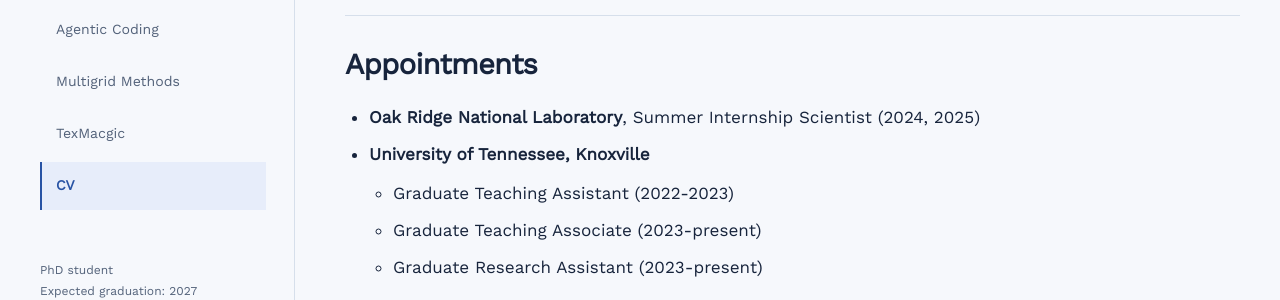
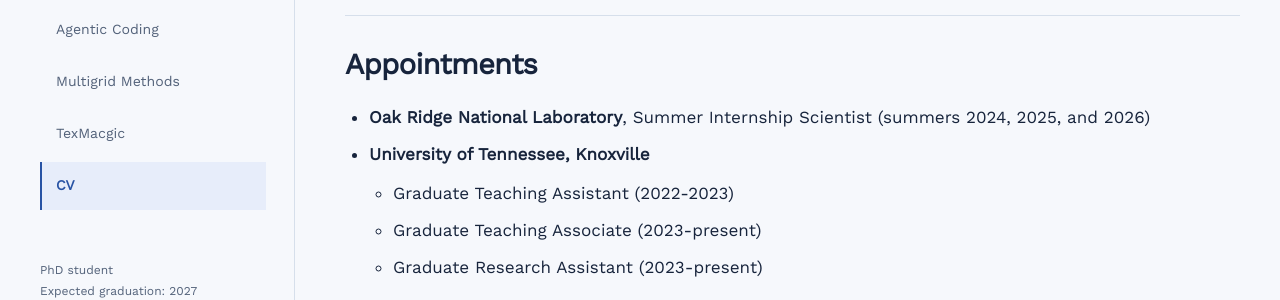
Before and after one commit to Calvin1127XD/Calvin1127XD.github.io, a Jekyll site: the page built from _pages/cv.md, in a window 1280 px wide. Shown: the part 549-849 px from the top of the page. Built offline with Jekyll 4.4.1, drawn with Linux system fonts in a browser that asks for light colours.

Commit message:
Add official TexMacgic gallery and refine shared slideshow behavior

```diff
--- a/_layouts/default.html
+++ b/_layouts/default.html
@@ -38,8 +38,8 @@
         {% include academic-footer.html %}
       </div>
     </div>
-    {% if page.nav_key == 'home' or page.nav_key == 'github' %}
-    <script src="{{ '/assets/js/bsam-gallery.js' | relative_url }}" defer></script>
+    {% if page.nav_key == 'home' or page.nav_key == 'github' or page.nav_key == 'app' %}
+    <script src="{{ '/assets/js/figure-gallery.js' | relative_url }}" defer></script>
     {% endif %}
     {% include google-analytics.html %}
   </body>
--- a/_pages/cv.md
+++ b/_pages/cv.md
@@ -22,7 +22,7 @@
 
 ## Appointments
 
-- **Oak Ridge National Laboratory**, Summer Internship Scientist (2024, 2025)
+- **Oak Ridge National Laboratory**, Summer Internship Scientist (summers 2024, 2025, and 2026)
 - **University of Tennessee, Knoxville**
   - Graduate Teaching Assistant (2022-2023)
   - Graduate Teaching Associate (2023-present)
--- a/_pages/texmacgic.html
+++ b/_pages/texmacgic.html
@@ -42,7 +42,10 @@
 <h3>Proposed edits and approvals</h3>
 <p>Review proposed changes and grant approvals in the app. Local file history and reversible edits support checking or undoing changes.</p></article></div>
 <p class="integration-note">AI features are optional. Provider accounts and tools are installed separately; see the setup and privacy details below.</p></section>
-<figure class="product-screenshot"><a href="{{ '/assets/images/texmacgic-appstore.webp' | relative_url }}" aria-label="Open the full TexMacgic App Store screenshot"><img src="{{ '/assets/images/texmacgic-appstore.webp' | relative_url }}" alt="Published TexMacgic App Store screenshot showing the project sidebar, LaTeX editor, and PDF preview" width="1600" height="1000"></a><figcaption>Published App Store screenshot · LaTeX source and PDF preview in one workspace</figcaption></figure>
+<div class="app-promotion-gallery" id="appstore-screenshots">
+  {% include figure-gallery.html gallery=site.data.figure_galleries.texmacgic %}
+  <p class="gallery-source">Five promotional screenshots from the <a href="https://apps.apple.com/us/app/texmacgic/id6804365513">official App Store listing</a>.</p>
+</div>
 <section class="section">
 <div class="section-heading">
 <div>
--- a/assets/css/academic.css
+++ b/assets/css/academic.css
@@ -43,32 +43,34 @@
 .research-visual .bsam-highlight-intro{padding:0;max-width:780px}
 .research-visual .bsam-highlight-intro h2{max-width:700px}
 .research-visual .bsam-highlight-intro p:not(.eyebrow){margin-top:18px;margin-bottom:18px}
-.bsam-gallery{min-width:0}
-.bsam-figures{display:grid;grid-template-columns:1fr 1fr;gap:24px;align-items:start}
-.bsam-gallery .bsam-overview{grid-column:1/-1}
-.bsam-gallery figure{min-width:0}
-.bsam-gallery figure>a{display:block;padding:8px;background:white;border:1px solid var(--line)}
-.research-visual .bsam-gallery img,.bsam-gallery img{width:100%;height:auto;aspect-ratio:auto;object-fit:contain}
-.research-visual .bsam-gallery figcaption,.bsam-gallery figcaption{font-size:12px}
-.bsam-repo .bsam-gallery{margin-top:26px}
-.bsam-gallery [hidden]{display:none!important}
-.bsam-gallery[data-enhanced]{display:grid;grid-template-columns:96px minmax(0,1fr);gap:12px 16px;align-items:start;width:100%;max-width:720px;margin-inline:auto}
-.research-visual .bsam-gallery[data-enhanced]{padding:0}
-.bsam-gallery[data-enhanced] .bsam-figures{grid-column:2;grid-row:1;display:block;min-width:0;touch-action:pan-y pinch-zoom}
-.bsam-gallery[data-enhanced] .bsam-figures figure>a{position:relative;aspect-ratio:8/5;display:block;padding:0}
-.research-visual .bsam-gallery[data-enhanced] .bsam-figures img,.bsam-gallery[data-enhanced] .bsam-figures img{position:absolute;inset:8px;height:calc(100% - 16px);width:calc(100% - 16px);object-fit:contain}
-.bsam-gallery[data-enhanced] figcaption{min-height:var(--bsam-caption-height,0px)}
-.bsam-gallery-controls{grid-column:1/-1;grid-row:2;display:grid;grid-template-columns:44px minmax(0,1fr) 44px;align-items:center;gap:12px}
-.bsam-gallery-controls button{min-height:44px;border:1px solid var(--line);border-radius:4px;background:white;color:var(--accent);font:inherit;font-size:22px;cursor:pointer}
-.bsam-gallery-status{color:var(--muted);font-size:13px;text-align:center;line-height:1.5;min-height:44px;display:flex;align-items:center;justify-content:center}
-.bsam-gallery-thumbnails{grid-column:1;grid-row:1;display:grid;grid-template-columns:1fr;gap:8px}
-.bsam-gallery-thumbnails button{min-width:0;min-height:44px;padding:8px;border:2px solid var(--line);border-radius:4px;background:white;color:var(--muted);font:inherit;cursor:pointer;text-align:left}
-.bsam-gallery-thumbnails button[aria-pressed="true"]{border-color:var(--accent);background:var(--surface);color:var(--accent)}
-.research-visual .bsam-gallery-thumbnails img,.bsam-gallery-thumbnails img{width:100%;height:auto;aspect-ratio:8/5;object-fit:contain;background:white}
-.bsam-gallery-thumbnails span{display:block;font-size:12px;line-height:1.4;margin-top:8px;min-height:2.8em}
-.bsam-gallery button:hover{border-color:var(--accent)}
-.bsam-gallery button:focus-visible{outline:3px solid var(--accent);outline-offset:3px}
-.bsam-caption-measure{position:absolute;visibility:hidden;pointer-events:none;--bsam-caption-height:0px}
+.figure-gallery{min-width:0}
+.gallery-figures{display:grid;grid-template-columns:1fr 1fr;gap:24px;align-items:start}
+.figure-gallery .gallery-overview{grid-column:1/-1}
+.figure-gallery figure{min-width:0}
+.figure-gallery figure>a{display:block;padding:8px;background:white;border:1px solid var(--line)}
+.research-visual .figure-gallery img,.figure-gallery img{width:100%;height:auto;aspect-ratio:auto;object-fit:contain}
+.research-visual .figure-gallery figcaption,.figure-gallery figcaption{font-size:12px}
+.bsam-repo .figure-gallery{margin-top:26px}
+.figure-gallery [hidden]{display:none!important}
+.figure-gallery[data-enhanced]{display:grid;grid-template-columns:96px minmax(0,1fr);gap:12px 16px;align-items:start;width:100%;max-width:720px;margin-inline:auto}
+.research-visual .figure-gallery[data-enhanced]{padding:0}
+.figure-gallery[data-enhanced] .gallery-figures{grid-column:2;grid-row:1;display:block;min-width:0;touch-action:pan-y pinch-zoom}
+.figure-gallery[data-enhanced] .gallery-figures figure>a{position:relative;aspect-ratio:8/5;display:block;padding:0}
+.research-visual .figure-gallery[data-enhanced] .gallery-figures img,.figure-gallery[data-enhanced] .gallery-figures img{position:absolute;inset:8px;height:calc(100% - 16px);width:calc(100% - 16px);object-fit:contain}
+.figure-gallery[data-enhanced] figcaption{min-height:var(--gallery-caption-height,0px)}
+.gallery-controls{grid-column:1/-1;grid-row:2;display:grid;grid-template-columns:44px minmax(0,1fr) 44px;align-items:center;gap:12px}
+.gallery-controls button{min-height:44px;border:1px solid var(--line);border-radius:4px;background:white;color:var(--accent);font:inherit;font-size:22px;cursor:pointer}
+.gallery-controls .gallery-pause{grid-column:1/-1;justify-self:center;padding:0 14px;font-size:12px}
+.gallery-pause[aria-disabled="true"]{color:var(--muted);cursor:default}
+.gallery-status{color:var(--muted);font-size:13px;text-align:center;line-height:1.5;min-height:44px;display:flex;align-items:center;justify-content:center}
+.gallery-thumbnails{grid-column:1;grid-row:1;display:grid;grid-template-columns:1fr;gap:8px}
+.gallery-thumbnails button{min-width:0;min-height:44px;padding:8px;border:2px solid var(--line);border-radius:4px;background:white;color:var(--muted);font:inherit;cursor:pointer;text-align:left}
+.gallery-thumbnails button[aria-pressed="true"]{border-color:var(--accent);background:var(--surface);color:var(--accent)}
+.research-visual .gallery-thumbnails img,.gallery-thumbnails img{width:100%;height:auto;aspect-ratio:8/5;object-fit:contain;background:white}
+.gallery-thumbnails span{display:block;font-size:12px;line-height:1.4;margin-top:8px;min-height:2.8em}
+.figure-gallery button:hover{border-color:var(--accent)}
+.figure-gallery button:focus-visible{outline:3px solid var(--accent);outline-offset:3px}
+.gallery-caption-measure{position:absolute;visibility:hidden;pointer-events:none;--gallery-caption-height:0px}
 .publication-preview{display:grid;grid-template-columns:250px minmax(0,1fr);gap:28px;align-items:start}
 .publication-thumbnail{min-width:0}
 .publication-thumbnail>a{display:flex;align-items:center;justify-content:center;height:180px;padding:12px;border:1px solid var(--line);background:white}
@@ -77,15 +79,24 @@
 .publication-copy{min-width:0}
 @media(min-width:761px) and (max-width:1100px){.publication-preview{grid-template-columns:200px minmax(0,1fr);gap:24px}}
 @media(max-width:760px){
- .bsam-figures{grid-template-columns:1fr;gap:22px}
+ .gallery-figures{grid-template-columns:1fr;gap:22px}
  .research-visual.bsam-highlight{gap:22px}
- .bsam-gallery figure>a{padding:6px}
- .bsam-gallery[data-enhanced]{grid-template-columns:56px minmax(0,1fr);column-gap:10px}
- .research-visual .bsam-gallery[data-enhanced] .bsam-figures img,.bsam-gallery[data-enhanced] .bsam-figures img{inset:6px;height:calc(100% - 12px);width:calc(100% - 12px)}
- .bsam-gallery-thumbnails button{padding:4px;min-height:56px;display:flex;align-items:center}
- .bsam-gallery-thumbnails span{display:none}
- .bsam-gallery-status{font-size:11px;line-height:1.4}
+ .figure-gallery figure>a{padding:6px}
+ .figure-gallery[data-enhanced]{grid-template-columns:56px minmax(0,1fr);column-gap:10px}
+ .research-visual .figure-gallery[data-enhanced] .gallery-figures img,.figure-gallery[data-enhanced] .gallery-figures img{inset:6px;height:calc(100% - 12px);width:calc(100% - 12px)}
+ .gallery-thumbnails button{padding:4px;min-height:56px;display:flex;align-items:center}
+ .gallery-thumbnails span{display:none}
+ .gallery-status{font-size:11px;line-height:1.4}
  .publication-preview{grid-template-columns:1fr;gap:18px}
  .publication-thumbnail>a{height:190px}
  .publication-thumbnail img{max-height:164px}
 }
+
+/* Keep the floating book cover clear of the Synopsis rule. */
+@media(min-width:761px){.book-content>.mgbook-cover{margin-top:16px}}
+/* Five official promotional images share the research gallery controls. */
+.app-promotion-gallery{margin:42px auto}
+.app-promotion-gallery .gallery-thumbnails button{min-height:80px;padding:6px}
+.app-promotion-gallery .gallery-thumbnails img{height:40px}
+.app-promotion-gallery .gallery-thumbnails span{min-height:0;margin-top:4px;line-height:1.3}
+@media(max-width:760px){.app-promotion-gallery .gallery-thumbnails button{height:44px;min-height:44px;padding:4px}.app-promotion-gallery .gallery-thumbnails img{height:auto}}
```
Also changed, not shown: _data/figure_galleries.json (added, +80 -0 lines), _includes/bsam-gallery.html (+1 -22 lines), _includes/figure-gallery.html (added, +18 -0 lines), assets/images/texmacgic-promotions/sources.json (added, +72 -0 lines), assets/js/figure-gallery.js (renamed from assets/js/bsam-gallery.js, +74 -13 lines), index.md (+1 -1 lines), assets/images/texmacgic-promotions/appstore-promotion-1.png (added), assets/images/texmacgic-promotions/appstore-promotion-2.png (added), assets/images/texmacgic-promotions/appstore-promotion-3.png (added), assets/images/texmacgic-promotions/appstore-promotion-4.png (added), assets/images/texmacgic-promotions/appstore-promotion-5.png (added).
